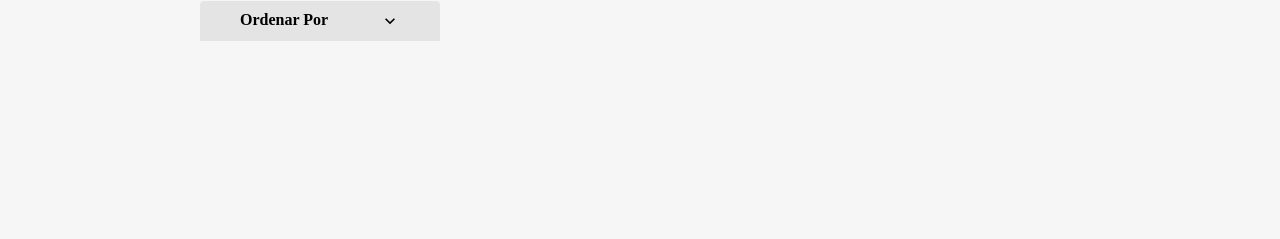
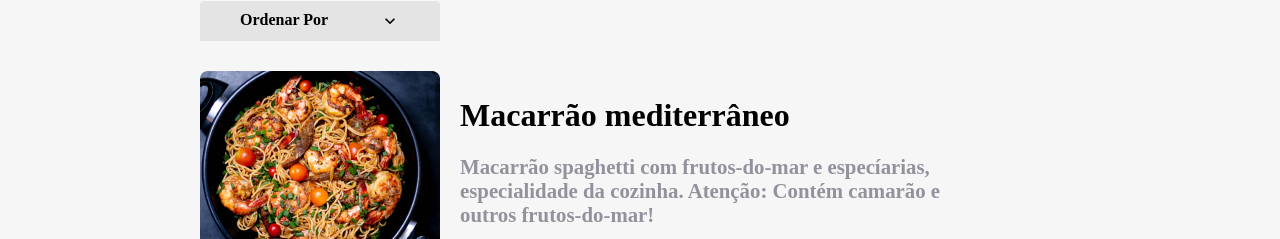
Before and after one commit to lucas-dantas10/aluroni, a React (Create React App) app: page / in a window 1280 px wide. Shown: the part 713-952 px from the top of the page. Before the commit the page ends 834 px from the top, so only its background shows below. Built offline with nearby package versions, Linux system fonts and the light colour scheme; a web font is replaced by a local one.

Commit message:
adicionando os estados do buscar, filtro e ordenador no item colocado

```diff
--- a/src/pages/Cardapio/index.tsx
+++ b/src/pages/Cardapio/index.tsx
@@ -29,7 +29,7 @@ export function Cardapio() {
                     <Ordenador ordenador={ordenador} setOrdenador={setOrdenador} />
                 </div>
 
-                <Itens/>
+                <Itens busca={busca} filtro={filtro} ordenador={ordenador} />
             </section>
         </main>
     );
```
